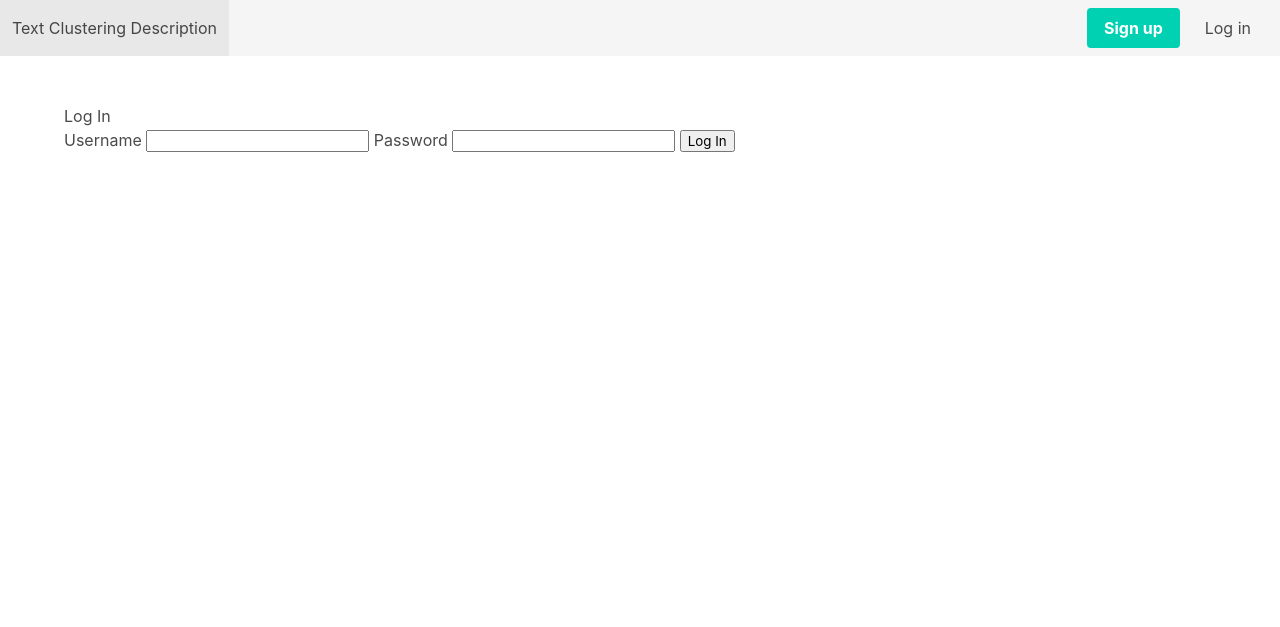
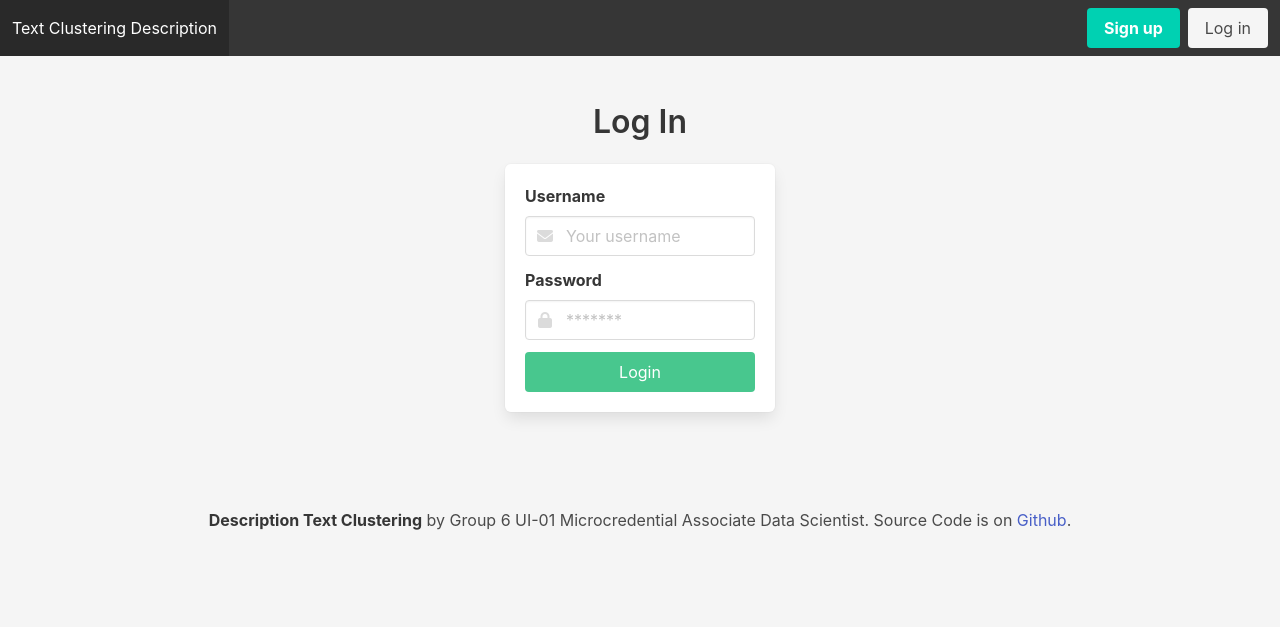
Before and after one commit to lymau/linkedin-clustering, a Flask app: page /auth/login in a window 1280 px wide. Shown: the top 627 px of the page. Run offline with Flask 2, Linux system fonts and the light colour scheme; some libraries are stand-ins or nearby versions.

Commit message:
redesign login page and navbar

```diff
--- a/app/templates/auth/login.html
+++ b/app/templates/auth/login.html
@@ -1,15 +1,37 @@
 {% extends 'base.html' %}
 
 {% block header %}
-  <h1>{% block title %}Log In{% endblock %}</h1>
+    <h1 class="title has-text-centered">{% block title %}Log In{% endblock %}</h1>
 {% endblock %}
 
 {% block content %}
-  <form method="post">
-    <label for="username">Username</label>
-    <input name="username" id="username" required>
-    <label for="password">Password</label>
-    <input type="password" name="password" id="password" required>
-    <input type="submit" value="Log In">
-  </form>
+    <div class="columns is-centered">
+        <div class="column is-5-tablet is-4-desktop is-3-widescreen">
+            <form action="" class="box">
+                <div class="field">
+                    <label for="username" class="label">Username</label>
+                    <div class="control has-icons-left">
+                        <input type="text" placeholder="Your username" class="input" id="username" required>
+                        <span class="icon is-small is-left">
+                  <i class="fa fa-envelope"></i>
+                </span>
+                    </div>
+                </div>
+                <div class="field">
+                    <label for="password" class="label">Password</label>
+                    <div class="control has-icons-left">
+                        <input type="password" placeholder="*******" class="input" id="password" required>
+                        <span class="icon is-small is-left">
+                  <i class="fa fa-lock"></i>
+                </span>
+                    </div>
+                </div>
+                <div class="field">
+                    <button type="submit" value="Log In" class="button is-success is-fullwidth">
+                        Login
+                    </button>
+                </div>
+            </form>
+        </div>
+    </div>
 {% endblock %}
--- a/app/templates/base.html
+++ b/app/templates/base.html
@@ -29,13 +29,14 @@
 <head>
     <meta charset="utf-8">
     <meta name="viewport" content="width=device-width, initial-scale=1">
-    <title>{% block title %}{% endblock %} - Text Clustering Description</title>
+    <title>{% block title %}{% endblock %} - Description Text Clustering</title>
     <link rel="stylesheet" href="https://cdn.jsdelivr.net/npm/bulma@0.9.3/css/bulma.min.css">
+    <script src="https://use.fontawesome.com/a1a695add7.js"></script>
 </head>
 <body>
 
 {#navbar#}
-<nav class="navbar is-light" role="navigation" aria-label="main navigation">
+<nav class="navbar is-dark" role="navigation" aria-label="main navigation">
     <div class="navbar-brand">
         <a class="navbar-item" href="/">
             Text Clustering Description
@@ -70,12 +71,21 @@
     </div>
 </nav>
 
-<section class="section">
+<section class="section has-background-light">
     <div class="container">
         {% block header %}{% endblock %}
         {% block content %}{% endblock %}
     </div>
 </section>
+
+{#footer#}
+<footer class="footer has-background-light">
+    <div class="content has-text-centered">
+        <p>
+            <strong>Description Text Clustering</strong> by Group 6 UI-01 Microcredential Associate Data Scientist. Source Code is on <a href="https://github.com/lymau/linkedin-clustering">Github</a>.
+        </p>
+    </div>
+</footer>
 <script src="{{ url_for('static', filename='main.js') }}"></script>
 </body>
 </html>
```
